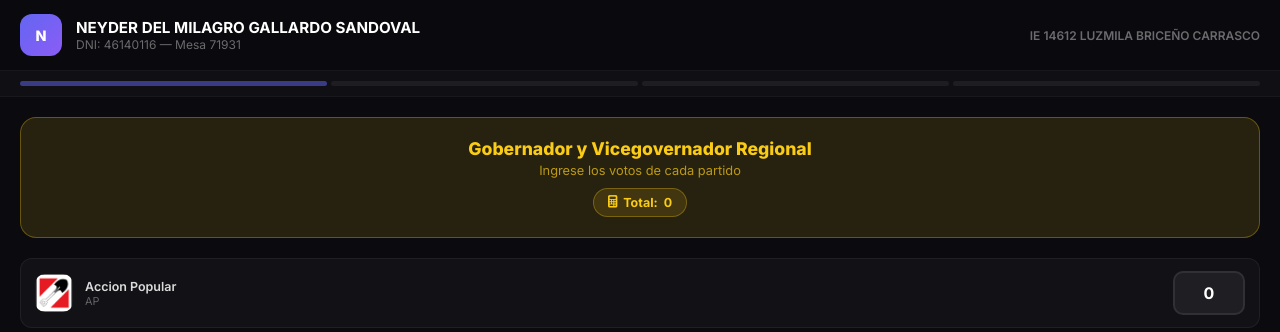
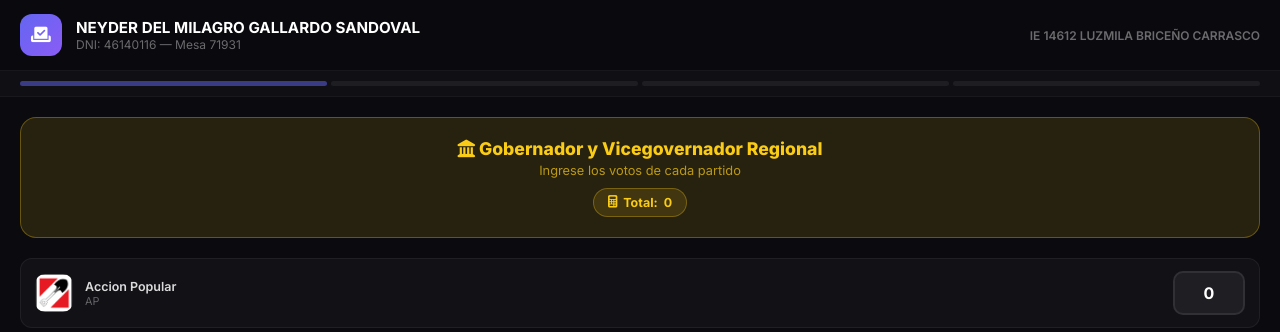
Before and after one commit to zadrianzenol-creator/personeros-app, a Flask app: page /c/1 in a window 1280 px wide. Shown: the top 332 px of the page. Run offline with Flask 3, Linux system fonts and the light colour scheme; data comes from the database, SQL or seed files in the repository; data that the repository does not hold is empty.

Commit message:
Agregar iconos al header y secciones de Conteo de Votos

```diff
--- a/templates/contar_votos.html
+++ b/templates/contar_votos.html
@@ -74,7 +74,7 @@
 </head>
 <body>
 <div class="header">
-    <div class="header-avatar">{{ personero.nombre_completo[:1].upper() }}</div>
+    <div class="header-avatar"><i class="fas fa-check-to-slot" style="font-size:1.1rem"></i></div>
     <div class="header-info">
         <div class="header-name">{{ personero.nombre_completo }}</div>
         <div class="header-detail">DNI: {{ personero.dni }} &mdash; Mesa {{ personero.numero_mesa }}</div>
@@ -91,7 +91,7 @@
 {% for cargo in cargos %}
 <div class="section {% if loop.first %}active{% endif %}" id="section-{{ cargo.id }}" data-cargo="{{ cargo.id }}">
     <div class="section-banner" style="background:{{ cargo.color_bg }};border:1px solid {{ cargo.color_border }}">
-        <h2 style="color:{{ cargo.color }}">{{ cargo.nombre }}</h2>
+        <h2 style="color:{{ cargo.color }}"><i class="fas fa-{{ 'landmark' if cargo.id == 'regional' else 'chart-bar' if cargo.id == 'consejero' else 'city' if cargo.id == 'provincial' else 'location-dot' }}"></i> {{ cargo.nombre }}</h2>
         <p style="color:{{ cargo.color }}">Ingrese los votos de cada partido</p>
         <div class="total-badge" style="background:{{ cargo.color_bg }};border:1px solid {{ cargo.color_border }};color:{{ cargo.color }}">
             <i class="fas fa-calculator"></i> Total: <span class="cargo-total" id="total-{{ cargo.id }}">0</span>
```
